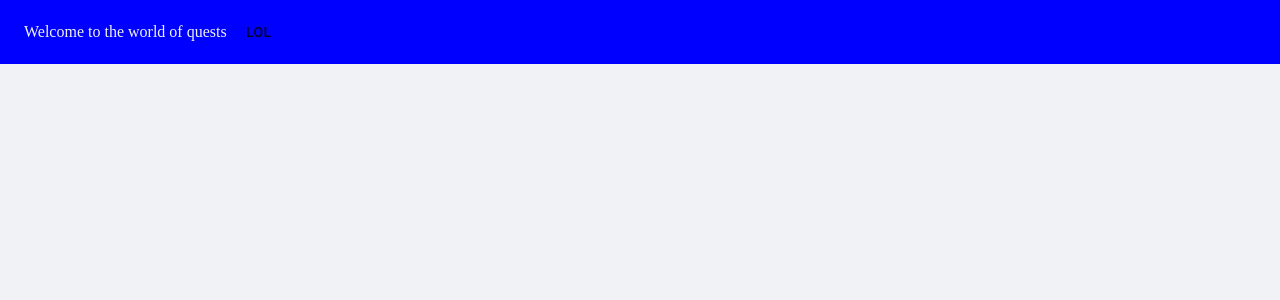
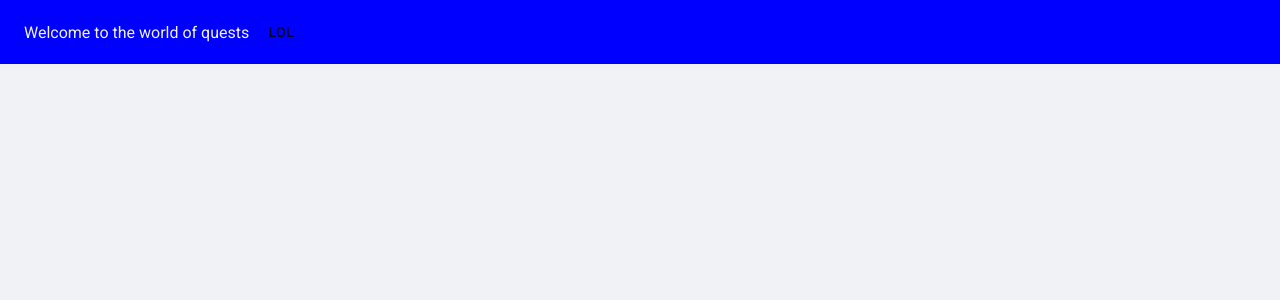
Before and after one commit to ssdev-95/xQuests, a React (Create React App) app: page / in a window 1280 px wide. Shown: the top 300 px of the page. Built offline with nearby package versions, Linux system fonts and the light colour scheme.

Commit message:
[UPDATE] Global styles

```diff
--- a/src/styles/globals.css
+++ b/src/styles/globals.css
@@ -5,3 +5,7 @@
     margin: 0;
     padding: 0;
 }
+
+html, body {
+    font-family: 'Roboto';
+}
```
